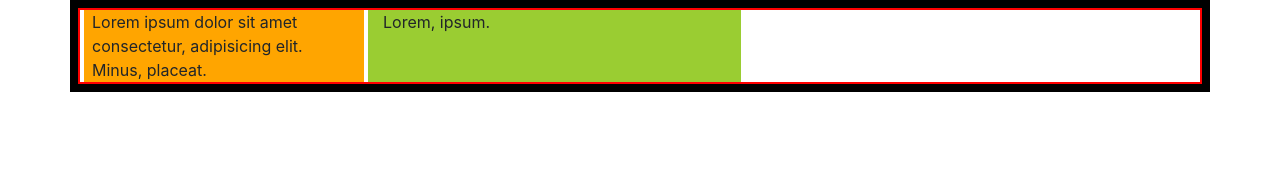
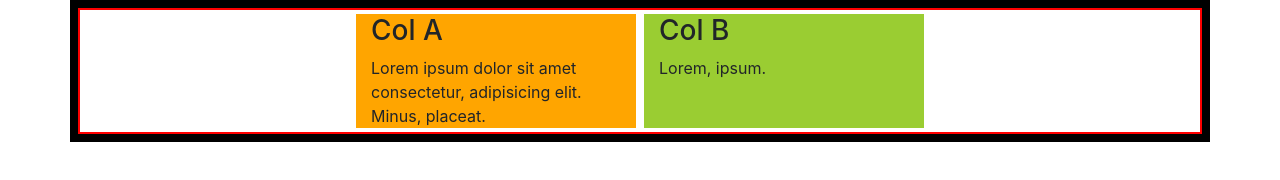
Before and after one commit to anubhab5/learn-bootstrap, a website: page index.html in a window 1280 px wide. Drawn offline with nearby package versions, Linux system fonts and the light colour scheme.

Commit message:
horizontal alignment

```diff
--- a/index.html
+++ b/index.html
@@ -14,31 +14,14 @@
 
 
         <div class="container">
-            <div class="row">
-                <!--
-                    It will put margin auto
-                    and will center the div
-                -->
-                <!-- <div class="col-md-3 m-auto orange">
-                    Lorem ipsum dolor sit amet consectetur, adipisicing elit.
-                    Minus, placeat.
-                </div> -->
-                <!--
-                    It will center the first element and put the sencond element at the very end
-                 -->
-                <!-- <div class="col-md-3 m-auto orange">
+            <div class="row justify-content-center">
+                <div class="col-md-3 orange m-1 ">
+                    <h3>Col A</h3>
                     Lorem ipsum dolor sit amet consectetur, adipisicing elit.
                     Minus, placeat.
                 </div>
-                <div class="col-md-4 green">
-                    Lorem, ipsum.
-                </div> -->
-                <!--  -->
-                <div class="col-sm-3 orange ml-1 pl-2">
-                    Lorem ipsum dolor sit amet consectetur, adipisicing elit.
-                    Minus, placeat.
-                </div>
-                <div class="col-sm-4 mr-auto green ml-1">
+                <div class="col-md-3 green m-1">
+                    <h3>Col B</h3>
                     Lorem, ipsum.
                 </div>
             </div>
```
